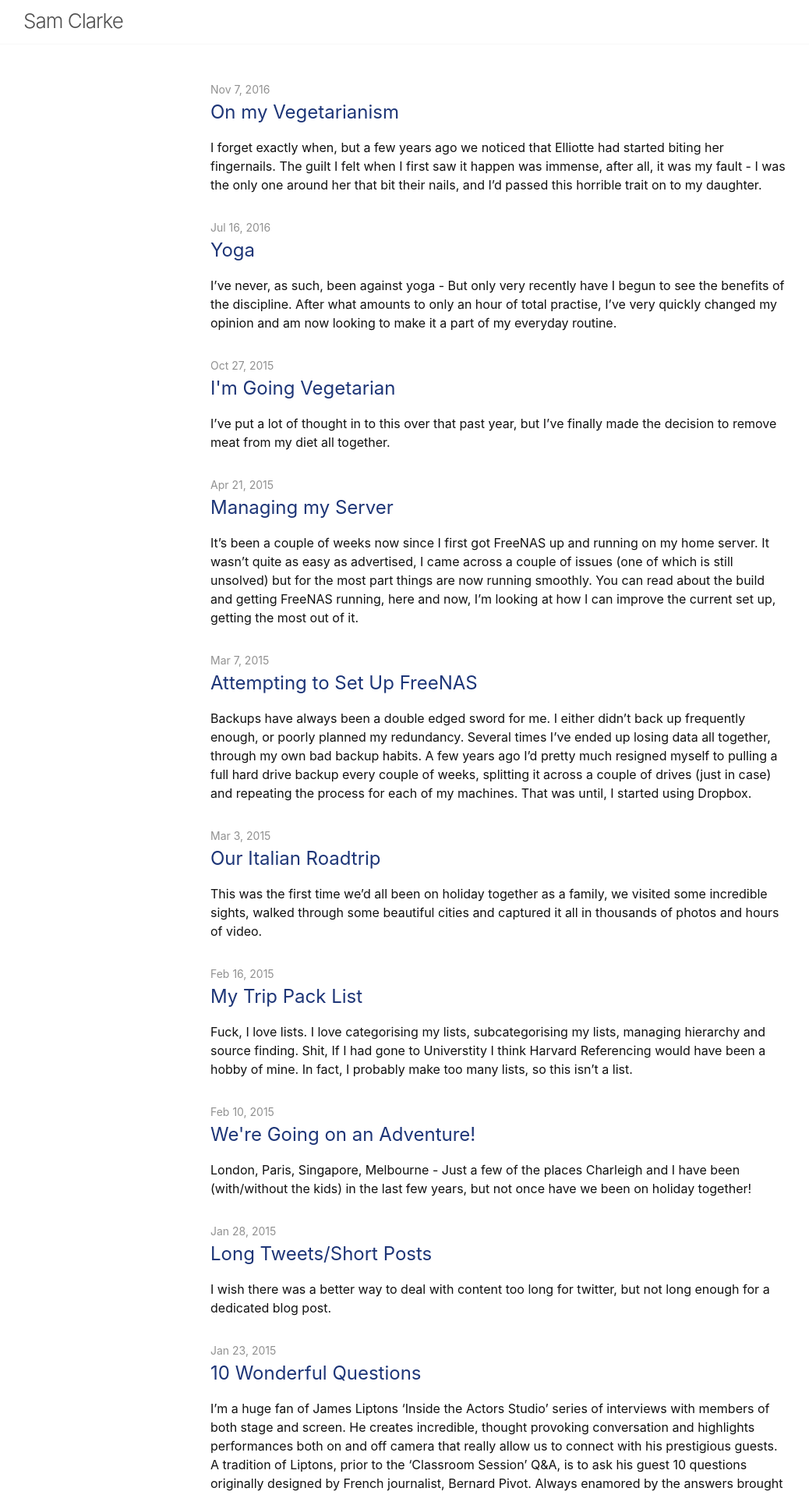
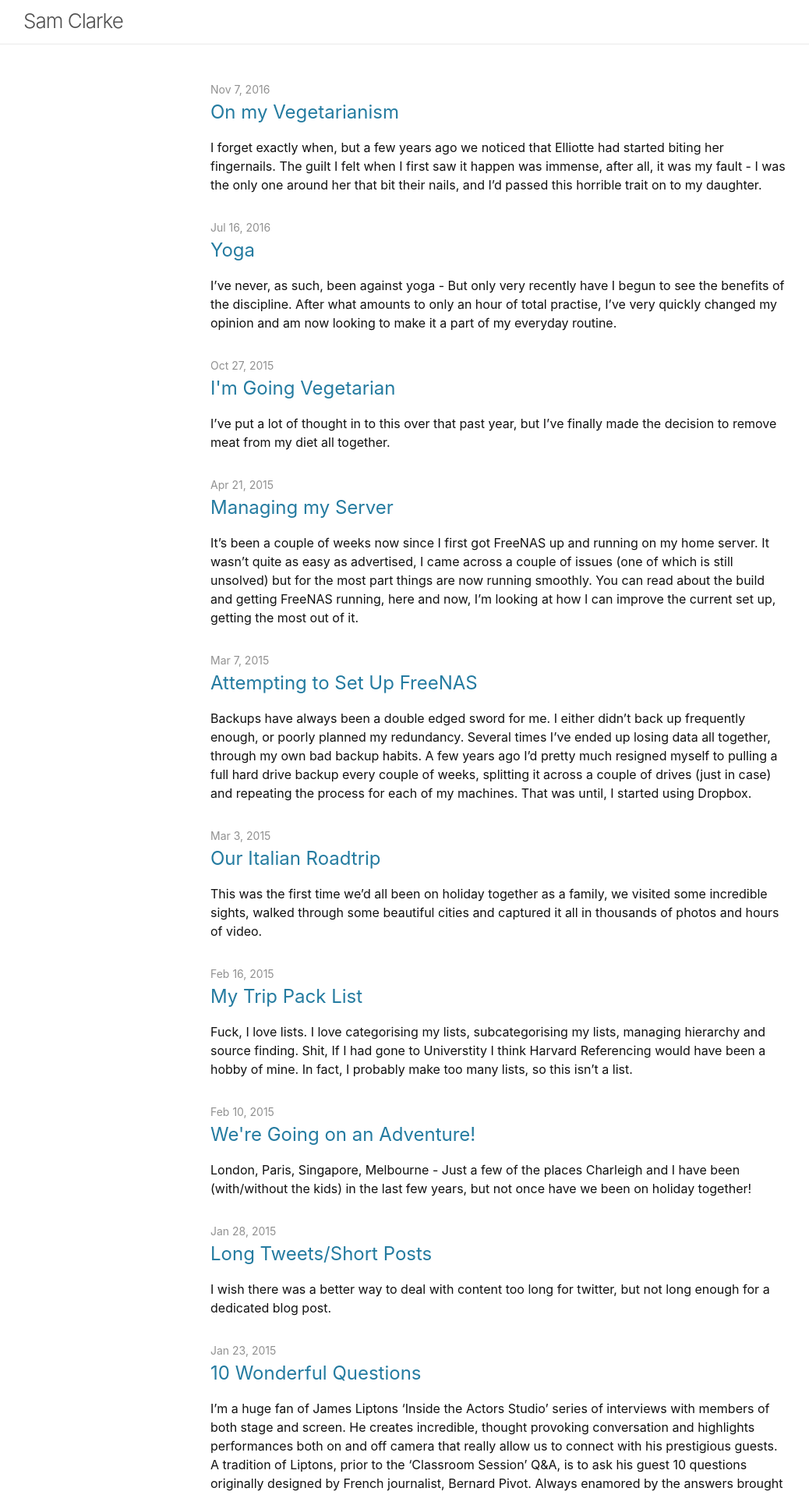
Before and after one commit to samclrk/samclarke.blog, a Jekyll site: the page built from index.md, in a window 1280 px wide. Shown: the top 1917 px of the page at 78% size, without its empty margins (0-1038 px from the left). Built offline with Jekyll 4.4.1, drawn with Linux system fonts in a browser that asks for light colours.

Commit message:
this is what managing and publishing a blog via an ipad is like

```diff
--- a/_sass/minima.scss
+++ b/_sass/minima.scss
@@ -12,10 +12,10 @@ $spacing-unit:     30px !default;
 
 $text-color:       #111 !default;
 $background-color: #ffffff !default;
-$brand-color:      #1D3577 !default;
+$brand-color:      #247BA0 !default;
 
 $grey-color:       #919191 !default;
-$grey-color-light: lighten($grey-color, 40%) !default;
+$grey-color-light: lighten($grey-color, 35%) !default;
 $grey-color-dark:  darken($grey-color, 25%) !default;
 
 $table-text-align: left !default;
```
